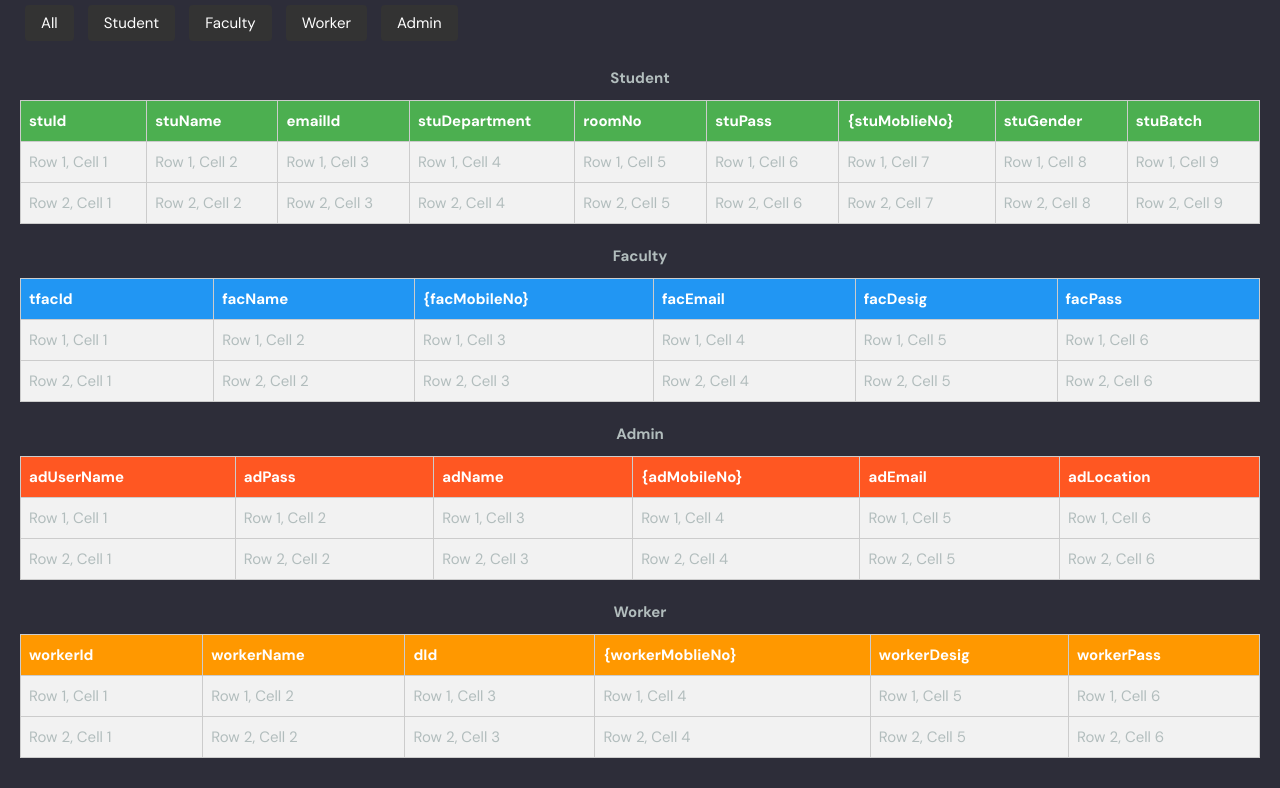
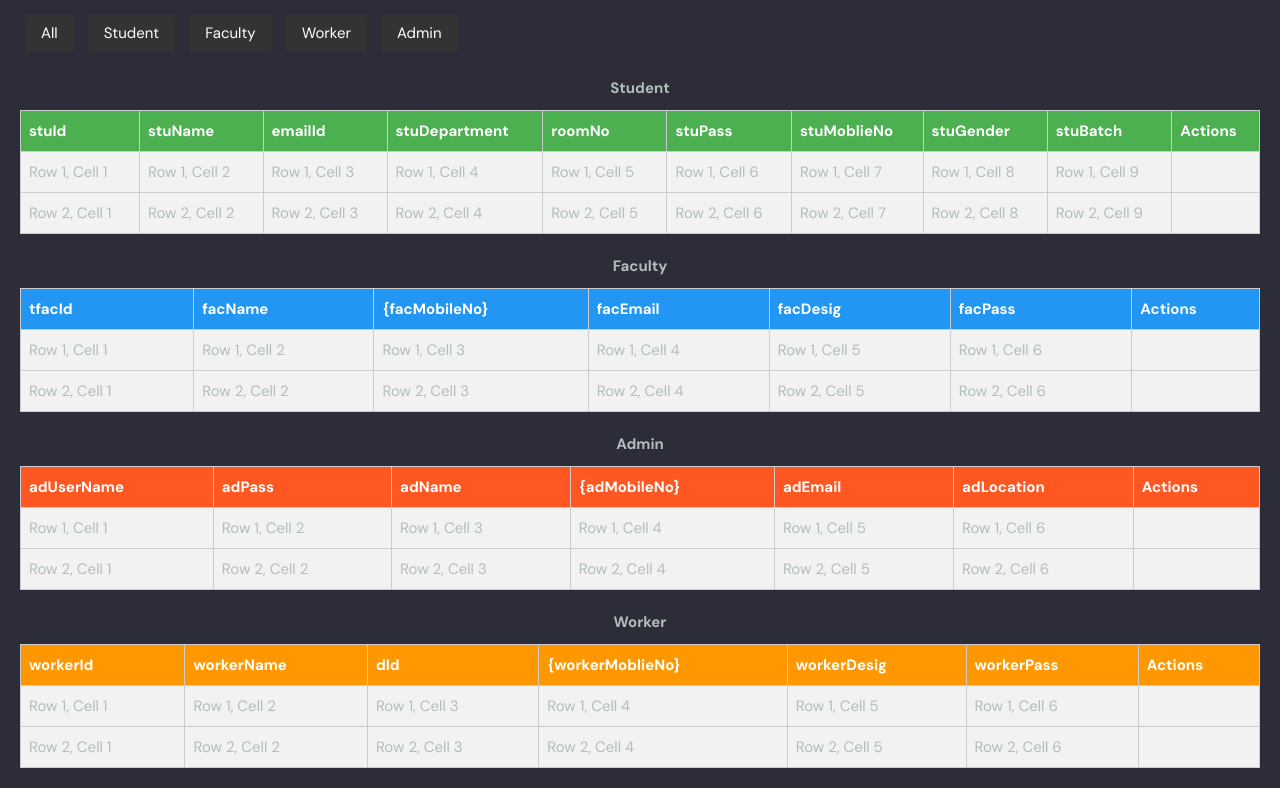
Before and after one commit to Jassi-Gill/theComplaintEngine, a Django app: page /data-page/ in a window 1280 px wide. Shown: the part 97-885 px from the top of the page. Before the commit the page ends 855 px from the top, so only its background shows below. Run offline with Django 5.2, Linux system fonts and the light colour scheme.

Commit message:
data_page done

```diff
--- a/theEngine/base/templates/base/data_page.html
+++ b/theEngine/base/templates/base/data_page.html
@@ -9,17 +9,45 @@
     <link rel="shortcut icon" href="{% static 'images/logo.ico' %}" type="image/x-icon">
     <title>theEngine</title>
     <link rel="stylesheet" href="{% static 'styles/data_page.css' %}">
+    <style>
+        .edit-btn,
+        .delete-btn {
+            display: none;
+        }
+
+        tr:hover .edit-btn
+        {
+            display: inline-block;
+            width: 60px;
+            background-color: black;
+            color: antiquewhite;
+            border-radius: 7px;
+            text-align: center;
+
+        }
+        tr:hover .delete-btn {
+            display: inline-block;
+            width: 75px;
+            background-color: black;
+            color: antiquewhite;
+            border-radius: 7px;
+            text-align: center;
+        }
+    </style>
 </head>
 
 <body>
     <div>
         {% include 'base/navbar.html' %}
+        <div class="buttons">
+            <button class="show-all">All</button>
+            <button class="show-student">Student</button>
+            <button class="show-faculty">Faculty</button>
+            <button class="show-worker">Worker</button>
+            <button class="show-admin">Admin</button>
+        </div>
 
-        <button class="show-all">All</button>
-        <button class="show-student">Student</button>
-        <button class="show-faculty">Faculty</button>
-        <button class="show-worker">Worker</button>
-        <button class="show-admin">Admin</button>
+
 
         <div class="student-section">
             <table border="1" class="Student">
@@ -32,9 +60,10 @@
                         <th>stuDepartment</th>
                         <th>roomNo</th>
                         <th>stuPass</th>
-                        <th>{stuMoblieNo}</th>
+                        <th>stuMoblieNo</th>
                         <th>stuGender</th>
                         <th>stuBatch</th>
+                        <th>Actions</th> <!-- New column for edit and delete buttons -->
                     </tr>
                 </thead>
                 <tbody>
@@ -48,6 +77,10 @@
                         <td>Row 1, Cell 7</td>
                         <td>Row 1, Cell 8</td>
                         <td>Row 1, Cell 9</td>
+                        <td>
+                            <input class="edit-btn" value="Edit">
+                            <input class="delete-btn" value="Delete">
+                        </td>
                     </tr>
                     <tr>
                         <td>Row 2, Cell 1</td>
@@ -59,11 +92,14 @@
                         <td>Row 2, Cell 7</td>
                         <td>Row 2, Cell 8</td>
                         <td>Row 2, Cell 9</td>
+                        <td>
+                            <input class="edit-btn" value="Edit">
+                            <input class="delete-btn" value="Delete">
+                        </td>
                     </tr>
                 </tbody>
             </table>
         </div>
-
         <div class="faculty-section">
             <table border="1" class="Faculty">
                 <caption>Faculty</caption>
@@ -75,6 +111,7 @@
                         <th>facEmail</th>
                         <th>facDesig</th>
                         <th>facPass</th>
+                        <th>Actions</th>
                     </tr>
                 </thead>
                 <tbody>
@@ -85,6 +122,10 @@
                         <td>Row 1, Cell 4</td>
                         <td>Row 1, Cell 5</td>
                         <td>Row 1, Cell 6</td>
+                        <td>
+                            <input class="edit-btn" value="Edit">
+                            <input class="delete-btn" value="Delete">
+                        </td>
                     </tr>
                     <tr>
                         <td>Row 2, Cell 1</td>
@@ -93,6 +134,10 @@
                         <td>Row 2, Cell 4</td>
                         <td>Row 2, Cell 5</td>
                         <td>Row 2, Cell 6</td>
+                        <td>
+                            <input class="edit-btn" value="Edit">
+                            <input class="delete-btn" value="Delete">
+                        </td>
                     </tr>
                 </tbody>
 
@@ -110,6 +155,7 @@
                         <th>{adMobileNo}</th>
                         <th>adEmail</th>
                         <th>adLocation</th>
+                        <th>Actions</th>
                     </tr>
                 </thead>
                 <tbody>
@@ -120,6 +166,10 @@
                         <td>Row 1, Cell 4</td>
                         <td>Row 1, Cell 5</td>
                         <td>Row 1, Cell 6</td>
+                        <td>
+                            <input class="edit-btn" value="Edit">
+                            <input class="delete-btn" value="Delete">
+                        </td>
                     </tr>
                     <tr>
                         <td>Row 2, Cell 1</td>
@@ -128,6 +178,10 @@
                         <td>Row 2, Cell 4</td>
                         <td>Row 2, Cell 5</td>
                         <td>Row 2, Cell 6</td>
+                        <td>
+                            <input class="edit-btn" value="Edit">
+                            <input class="delete-btn" value="Delete">
+                        </td>
                     </tr>
                 </tbody>
             </table>
@@ -144,6 +198,7 @@
                         <th>{workerMoblieNo}</th>
                         <th>workerDesig</th>
                         <th>workerPass</th>
+                        <th>Actions</th>
                     </tr>
                 </thead>
                 <tbody>
@@ -154,6 +209,10 @@
                         <td>Row 1, Cell 4</td>
                         <td>Row 1, Cell 5</td>
                         <td>Row 1, Cell 6</td>
+                        <td>
+                            <input class="edit-btn" value="Edit">
+                            <input class="delete-btn" value="Delete">
+                        </td>
                     </tr>
                     <tr>
                         <td>Row 2, Cell 1</td>
@@ -162,6 +221,10 @@
                         <td>Row 2, Cell 4</td>
                         <td>Row 2, Cell 5</td>
                         <td>Row 2, Cell 6</td>
+                        <td>
+                            <input class="edit-btn" value="Edit">
+                            <input class="delete-btn" value="Delete">
+                        </td>
                     </tr>
                 </tbody>
             </table>
@@ -233,6 +296,10 @@
             </table>
         </div> -->
 
+
+
+        <!-- Other sections... -->
+
     </div>
 </body>
 <script>
--- a/theEngine/static/styles/data_page.css
+++ b/theEngine/static/styles/data_page.css
@@ -110,3 +110,6 @@ td {
 .ongoingWorks td {
     background-color: #f2f2f2;
 }
+.buttons{
+    margin-top: 10px;
+}
```
Also changed, not shown: theEngine/db.sqlite3.
